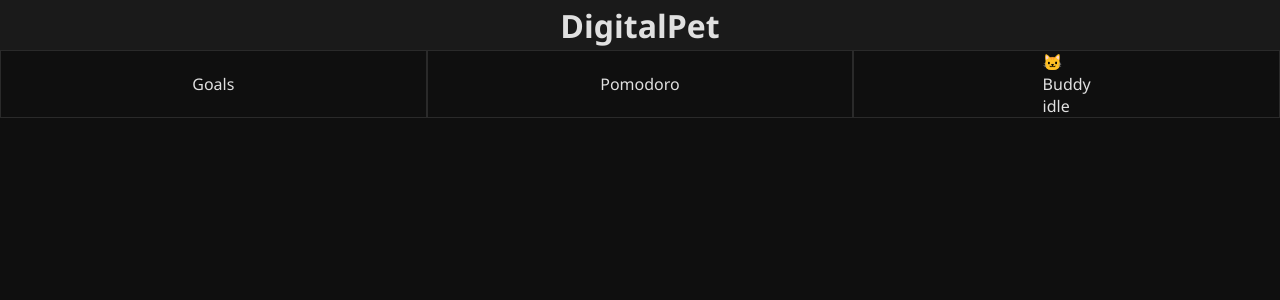
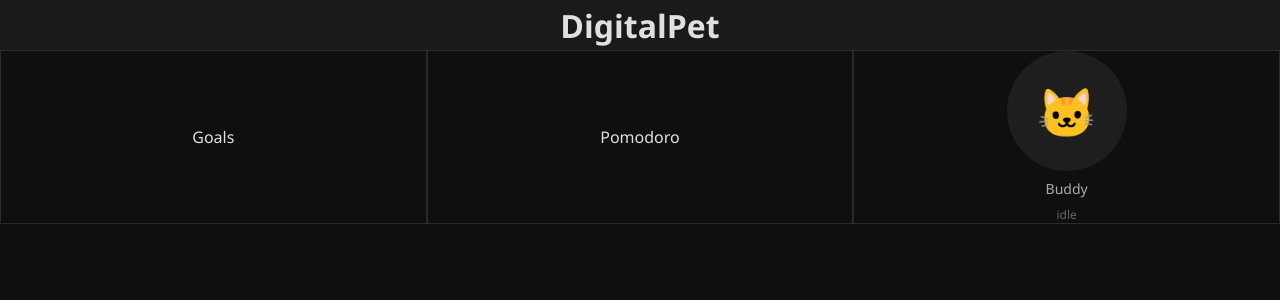
Before and after one commit to poornaprajays/Digital_Pet-, a React (Vite) app in the folder src/renderer/: page / in a window 1280 px wide. Shown: the top 300 px of the page. Built offline with nearby package versions, Linux system fonts and the light colour scheme.

Commit message:
version-1

```diff
--- a/src/renderer/src/assets/main.css
+++ b/src/renderer/src/assets/main.css
@@ -37,3 +37,33 @@ body {
   justify-content: center;
   border: 1px solid #2a2a2a;
 }
+
+.pet-container {
+  display: flex;
+  flex-direction: column;
+  align-items: center;
+  justify-content: center;
+  gap: 8px;
+  height: 100%;
+}
+
+.pet-avatar {
+  width: 120px;
+  height: 120px;
+  border-radius: 50%;
+  background: #1e1e1e;
+  display: flex;
+  align-items: center;
+  justify-content: center;
+  font-size: 48px;
+}
+
+.pet-name {
+  font-size: 14px;
+  color: #aaaaaa;
+}
+
+.pet-status {
+  font-size: 12px;
+  color: #666666;
+}
```
